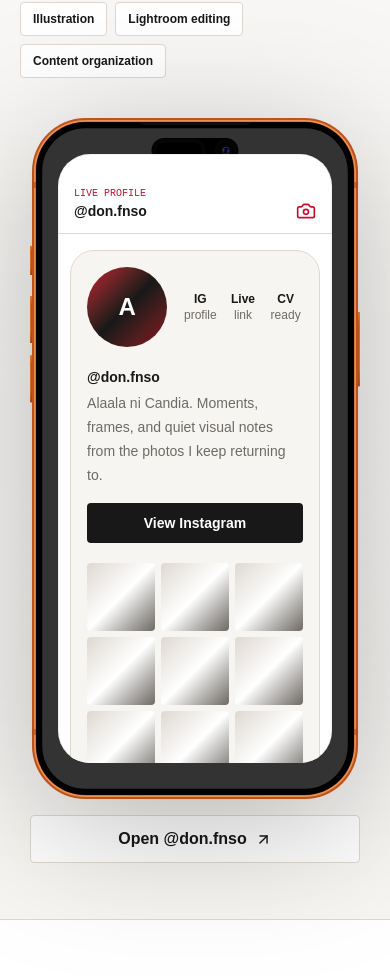
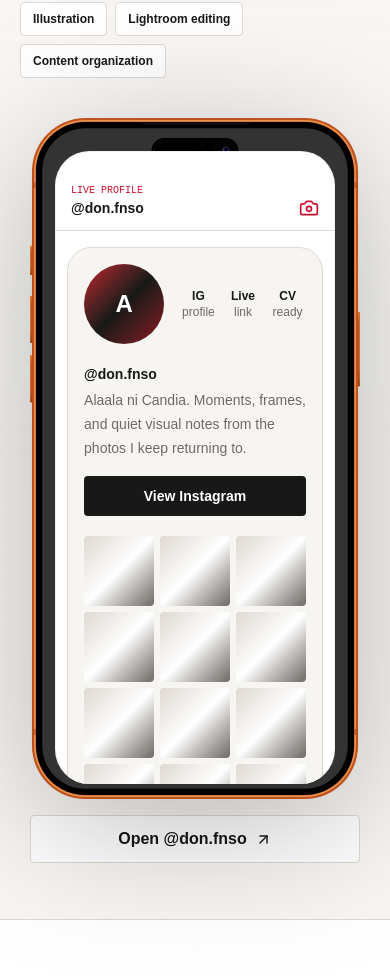
Before and after one commit to Aruchizu/portfolio, a Next.js app: page / in a window 390 px wide. Shown: the part 2623-3599 px from the top of the page. Built offline with nearby package versions, Linux system fonts and the light colour scheme; no server answers; the database is empty.

Commit message:
Fill Instagram phone screen area

```diff
--- a/src/components/instagram-phone-mockup.tsx
+++ b/src/components/instagram-phone-mockup.tsx
@@ -72,7 +72,7 @@ export function InstagramPhoneMockup({
           unoptimized
           className="pointer-events-none absolute inset-0 z-0 h-full w-full select-none"
         />
-        <div className="absolute inset-x-[8.5%] bottom-[5.3%] top-[5.2%] z-10 overflow-hidden rounded-[2rem] bg-white text-foreground shadow-[inset_0_0_0_1px_rgba(0,0,0,0.06)]">
+        <div className="absolute inset-x-[7.6%] bottom-[2.2%] top-[4.8%] z-10 overflow-hidden rounded-[2.15rem] bg-white text-foreground shadow-[inset_0_0_0_1px_rgba(0,0,0,0.06)]">
           <div className="flex h-full flex-col">
             <div className="flex h-20 shrink-0 items-end justify-between border-b border-line px-4 pb-3">
               <div>
```
